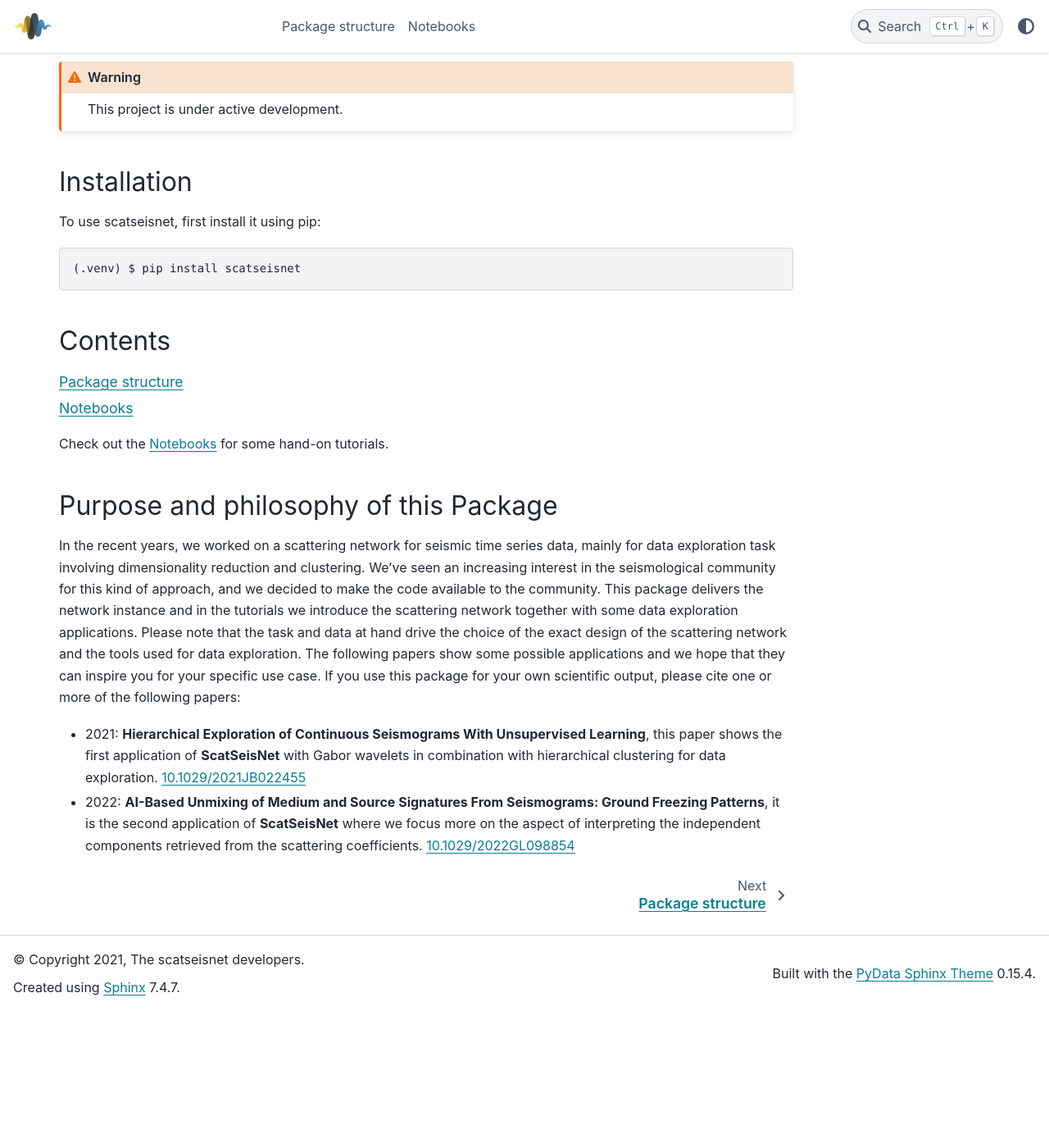
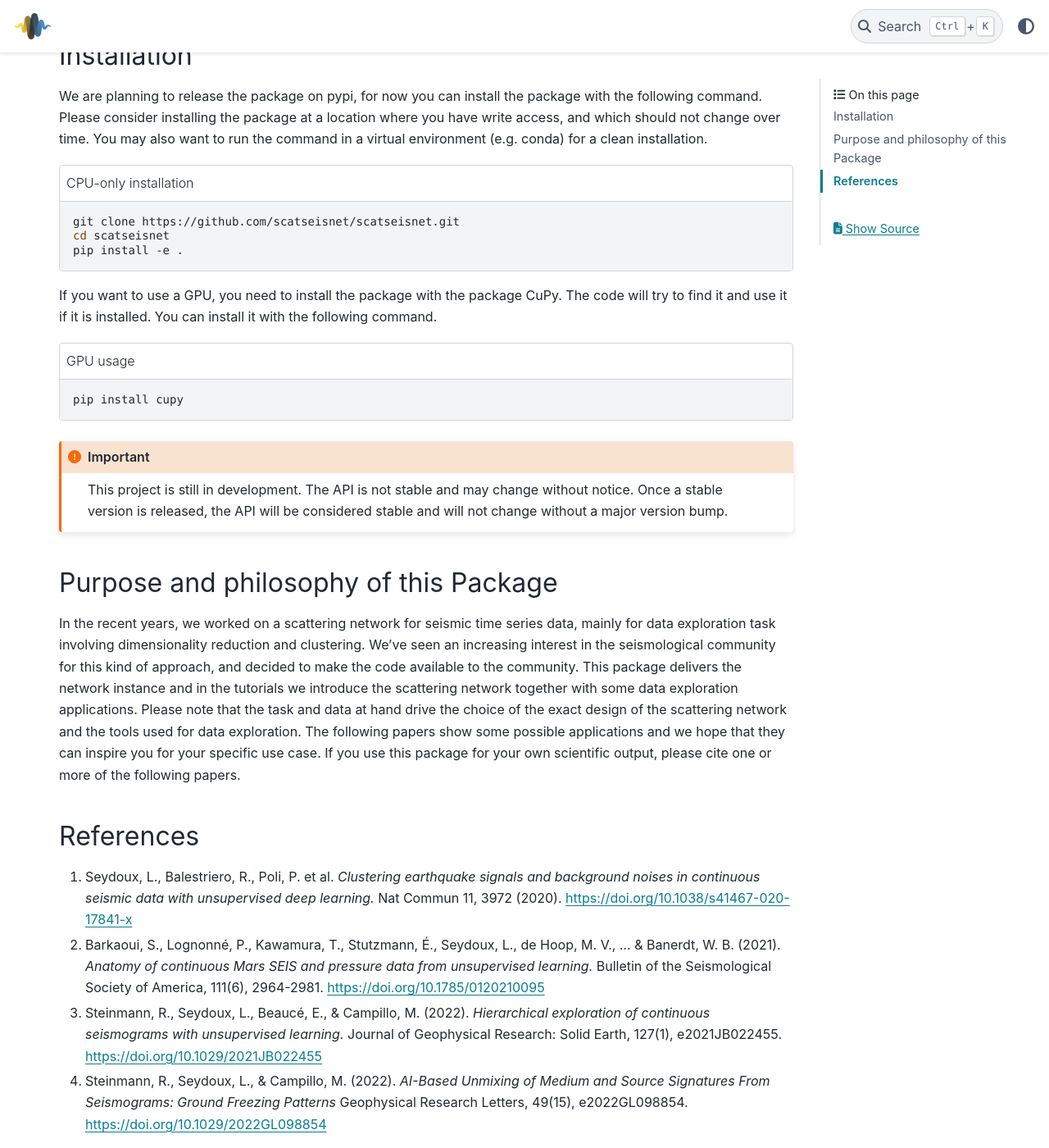
Before and after one commit to scatseisnet/scatseisnet, a Sphinx documentation site: the page built from docs/source/index.rst, in a window 1280 px wide and 1400 px high, scrolled down 529 px. Shown: the whole window at 82% size. Built offline with Sphinx 7.4.7 and the PyData theme 0.15.4, drawn with Linux system fonts in a browser that asks for light colours; before the commit the page ends 1763 px from its top, so only the background shows below that.

Commit message:
Improved front page of the doc

```diff
--- a/docs/source/index.rst
+++ b/docs/source/index.rst
@@ -1,10 +1,16 @@
 Welcome to **scatseisnet**'s documentation!
 ===========================================
 
-.. image:: _static/logo_scatseisnet.svg
-   :target: index.html
-   :width: 300
+.. image:: _static/logo_scatseisnet.png
+   :width: 0
    :align: center
+
+.. raw:: html
+
+   <p align="center">
+      <img src="_images/logo_scatseisnet.png" width=250px
+      style="background-color: transparent;"/>
+   </p>
 
 |
 
@@ -12,42 +18,57 @@
 coefficients with a scattering network. The scattering network is a deep
 neural network with wavelet filters as convolutional layers. The code repository is hosted on github at: https://github.com/scatseisnet/scatseisnet
 
-.. warning::
-
-   This project is under active development.
-
-.. _installation:
-
 Installation
 ------------
 
-To use scatseisnet, first install it using pip:
-
-.. code-block:: console
-
-   (.venv) $ pip install scatseisnet
+We are planning to release the package on pypi, for now you can install the
+package with the following command. Please consider installing the package at a
+location where you have write access, and which should not change over time.
+You may also want to run the command in a virtual environment (e.g. conda) for a
+clean installation.
 
 
-Contents
---------
+.. code-block:: bash
+   :caption: CPU-only installation
 
-.. toctree::
-   :maxdepth: 1
+   git clone https://github.com/scatseisnet/scatseisnet.git
+   cd scatseisnet
+   pip install -e .
 
-   api
-   notebooks
+If you want to use a GPU, you need to install the package with the package CuPy.
+The code will try to find it and use it if it is installed. You can install it
+with the following command.
 
-Check out the :doc:`notebooks` for some hand-on tutorials.
+.. code-block:: bash
+   :caption: GPU usage
+
+   pip install cupy
+
+.. important::
+
+   This project is still in development. The API is not stable and may change
+   without notice. Once a stable version is released, the API will be
+   considered stable and will not change without a major version bump.
+
 
 Purpose and philosophy of this Package
----------------------------------------
+--------------------------------------
+
 In the recent years, we worked on a scattering network for seismic time series data, mainly for data exploration task involving dimensionality reduction and clustering.
-We've seen an increasing interest in the seismological community for this kind of approach, and we decided to make the code available to the community.
+We've seen an increasing interest in the seismological community for this kind of approach, and decided to make the code available to the community.
 This package delivers the network instance and in the tutorials we introduce the scattering network together with some data exploration applications.
 Please note that the task and data at hand drive the choice of the exact design of the scattering network and the tools used for data exploration.
 The following papers show some possible applications and we hope that they can inspire you for your specific use case.
-If you use this package for your own scientific output, please cite one or more of the following papers:
+If you use this package for your own scientific output, please cite one or more
+of the following papers.
 
-- 2021: **Hierarchical Exploration of Continuous Seismograms With Unsupervised Learning**, this paper shows the first application of **ScatSeisNet** with Gabor wavelets in combination with hierarchical clustering for data exploration. `10.1029/2021JB022455 <https://doi.org/10.1029/2021JB022455>`_
+References
+----------
 
-- 2022: **AI-Based Unmixing of Medium and Source Signatures From Seismograms: Ground Freezing Patterns**, it is the second application of **ScatSeisNet** where we focus more on the aspect of interpreting the independent components retrieved from the scattering coefficients. `10.1029/2022GL098854 <https://doi.org/10.1029/2022GL098854>`_
+1. Seydoux, L., Balestriero, R., Poli, P. et al. *Clustering earthquake signals and background noises in continuous seismic data with unsupervised deep learning.* Nat Commun 11, 3972 (2020). https://doi.org/10.1038/s41467-020-17841-x
+
+2. Barkaoui, S., Lognonné, P., Kawamura, T., Stutzmann, É., Seydoux, L., de Hoop, M. V., ... & Banerdt, W. B. (2021). *Anatomy of continuous Mars SEIS and pressure data from unsupervised learning.* Bulletin of the Seismological Society of America, 111(6), 2964-2981. https://doi.org/10.1785/0120210095
+
+3. Steinmann, R., Seydoux, L., Beaucé, E., & Campillo, M. (2022). *Hierarchical exploration of continuous seismograms with unsupervised learning.* Journal of Geophysical Research: Solid Earth, 127(1), e2021JB022455. https://doi.org/10.1029/2021JB022455
+
+4. Steinmann, R., Seydoux, L., & Campillo, M. (2022). *AI-Based Unmixing of Medium and Source Signatures From Seismograms: Ground Freezing Patterns* Geophysical Research Letters, 49(15), e2022GL098854. https://doi.org/10.1029/2022GL098854
```
Also changed, not shown: 1 other file.
